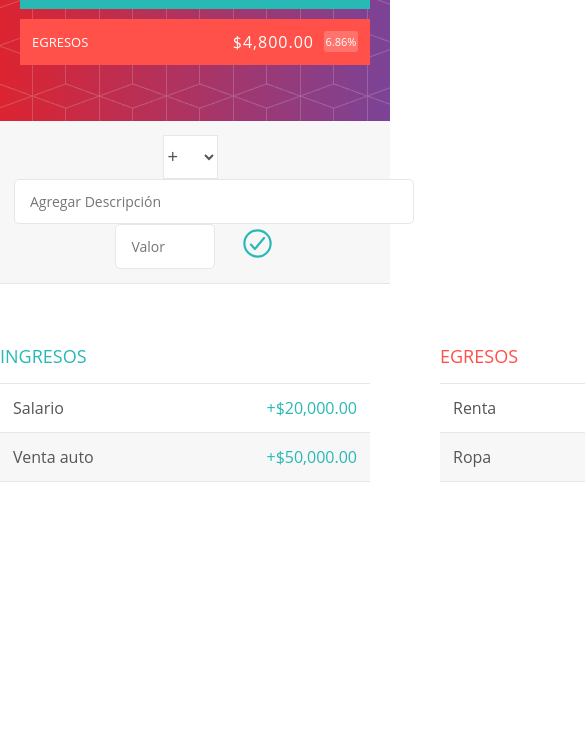
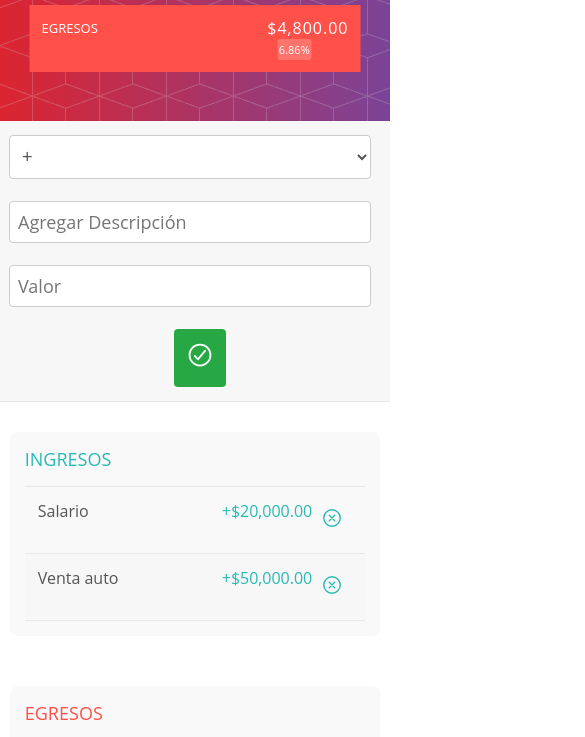
Before and after one commit to maryreyes81/presupuesto-proyectofinal, a plain HTML site: page index.html in a window 390 px wide. Shown: the part 217-954 px from the top of the page, 585 px wide, since content can reach past the window. Before the commit the page ends 844 px from the top, so only its background shows below. Drawn offline with nearby package versions, Linux system fonts and the light colour scheme.

Commit message:
cambios en css para movil

```diff
--- a/css/estilos.css
+++ b/css/estilos.css
@@ -256,3 +256,189 @@ h2 {
 .elemento:hover .elemento_eliminar--btn { display: block; }
 .elemento:hover .elemento_valor { transform: translateX(-20px); }
 .elemento:hover .elemento_porcentaje { transform: translateX(-20px); }
+
+@media (max-width: 768px) {
+  .contenedor {
+    width: 95%;
+    margin: 20px auto;
+    display: block;
+  }
+
+  .ingreso, .egreso {
+    float: none;
+    width: 100%;
+    margin: 10px 0;
+  }
+
+  .agregar_contenedor {
+    flex-direction: column;
+    gap: 10px;
+  }
+
+  .agregar_tipo,
+  .agregar_descripcion,
+  .agregar_valor {
+    width: 100% !important;
+    margin-bottom: 10px;
+  }
+
+  .agregar_btn {
+    font-size: 30px;
+  }
+
+  .presupuesto {
+    width: 90%;
+    padding: 10px;
+  }
+
+  .presupuesto_valor {
+    font-size: 36px;
+  }
+
+  .presupuesto_ingreso--valor,
+  .presupuesto_egreso--valor {
+    float: none;
+    display: block;
+    text-align: center;
+  }
+}
+
+/* Estilos base (desktop) */
+.contenedor {
+  width: 860px;
+  margin: 60px auto;
+  display: flex;
+  gap: 20px;
+}
+
+.ingreso, .egreso {
+  width: 50%;
+  background-color: #f9f9f9;
+  padding: 15px;
+  border-radius: 8px;
+}
+
+.agregar_contenedor {
+  display: flex;
+  gap: 10px;
+  align-items: center;
+}
+
+.agregar_tipo,
+.agregar_descripcion,
+.agregar_valor {
+  padding: 8px;
+  font-size: 16px;
+  border-radius: 4px;
+  border: 1px solid #ccc;
+}
+
+.agregar_tipo {
+  width: 60px;
+}
+
+.agregar_descripcion {
+  flex: 1;
+}
+
+.agregar_valor {
+  width: 100px;
+}
+
+.agregar_btn {
+  background-color: #28a745;
+  color: white;
+  border: none;
+  font-size: 24px;
+  padding: 8px 12px;
+  border-radius: 4px;
+  cursor: pointer;
+}
+
+.agregar_btn:hover {
+  background-color: #218838;
+}
+
+/* En escritorio solo mostrar el botón eliminar al hacer hover */
+.elemento_eliminar--btn {
+  display: none;
+  width: 40px;
+  height: 40px;
+  font-size: 22px;
+  cursor: pointer;
+  background: none;
+  border: none;
+  color: #FF5049;
+}
+
+/* Mostrar el botón cuando se haga hover en escritorio */
+.elemento:hover .elemento_eliminar--btn {
+  display: block;
+}
+
+
+
+/* --- Responsivo para móviles --- */
+@media (max-width: 768px) {
+  .contenedor {
+    width: 95%;
+    margin: 20px auto;
+    flex-direction: column;
+  }
+
+  .ingreso, .egreso {
+    width: 100%;
+    margin-bottom: 20px;
+  }
+
+  .agregar_contenedor {
+    flex-direction: column;
+    gap: 12px;
+  }
+
+  .agregar_tipo,
+  .agregar_descripcion,
+  .agregar_valor {
+    width: 100% !important;
+    font-size: 18px;
+  }
+
+  .agregar_btn {
+    font-size: 28px;
+    padding: 12px;
+  }
+
+  .presupuesto {
+    width: 90%;
+    padding: 10px;
+  }
+
+  .presupuesto_valor {
+    font-size: 36px;
+    text-align: center;
+  }
+
+  .presupuesto_ingreso--valor,
+  .presupuesto_egreso--valor {
+    float: none;
+    display: block;
+    text-align: center;
+  }
+}
+
+
+@media (max-width: 768px) {
+  .elemento_eliminar--btn {
+    display: block !important;
+  }
+}
+
+.elemento_eliminar--btn {
+  width: 40px;
+  height: 40px;
+  font-size: 22px;
+  cursor: pointer;
+  background: none;
+  border: none;
+  color: #FF5049;
+}
```
